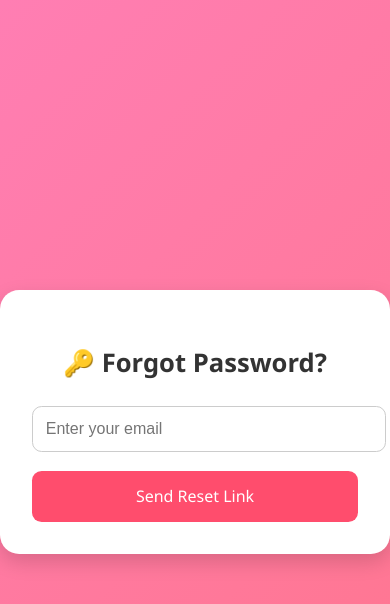
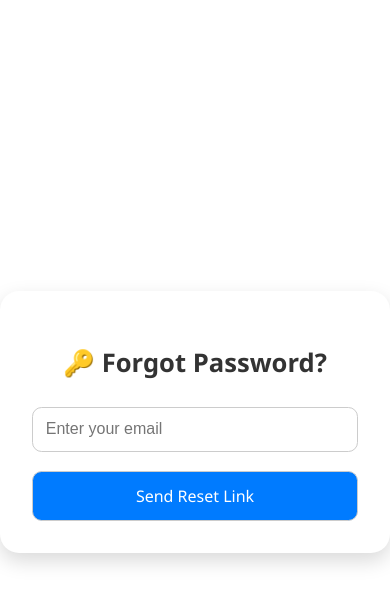
Before and after one commit to ADC-Mahendragarh-C4GT/Frontend, a React (Vite) app: page /ForgetPassword in a window 390 px wide. Shown: the top 604 px of the page. Built offline with nearby package versions, Linux system fonts and the light colour scheme.

Commit message:
made forget password and reset password  page mobile friendly

```diff
--- a/src/components/ForgetPassword.jsx
+++ b/src/components/ForgetPassword.jsx
@@ -90,7 +90,6 @@ const styles = {
     justifyContent: "center",
     alignItems: "center",
     height: "100vh",
-    background: "linear-gradient(135deg, #ff7eb3 0%, #ff758c 100%)",
     fontFamily: "'Segoe UI', Tahoma, Geneva, Verdana, sans-serif",
   },
   card: {
@@ -111,7 +110,6 @@ const styles = {
     flexDirection: "column",
   },
   input: {
-    width: "100%",
     padding: "0.8rem",
     marginBottom: "1.2rem",
     border: "1px solid #ccc",
@@ -121,19 +119,18 @@ const styles = {
   },
   btn: {
     width: "100%",
-    padding: "0.9rem",
-    background: "#ff4d6d",
+    padding: "0.8rem",
+    background: "#007bff",
     color: "#fff",
-    border: "none",
+    border: "1px solid #ccc",
     borderRadius: "0.6rem",
     fontSize: "1rem",
     cursor: "pointer",
-    transition: "background 0.3s",
   },
   btnDisabled: {
     width: "100%",
     padding: "0.9rem",
-    background: "#aaa",
+    background: "#007bff",
     color: "#fff",
     border: "none",
     borderRadius: "0.6rem",
--- a/src/components/ResetPassword.jsx
+++ b/src/components/ResetPassword.jsx
@@ -111,7 +111,6 @@ const styles = {
     justifyContent: "center",
     alignItems: "center",
     height: "100vh",
-    background: "linear-gradient(135deg, #6a11cb 0%, #2575fc 100%)",
     fontFamily: "'Segoe UI', Tahoma, Geneva, Verdana, sans-serif",
   },
   card: {
@@ -132,7 +131,6 @@ const styles = {
     flexDirection: "column",
   },
   input: {
-    width: "100%",
     padding: "0.8rem",
     marginBottom: "1.2rem",
     border: "1px solid #ccc",
```
